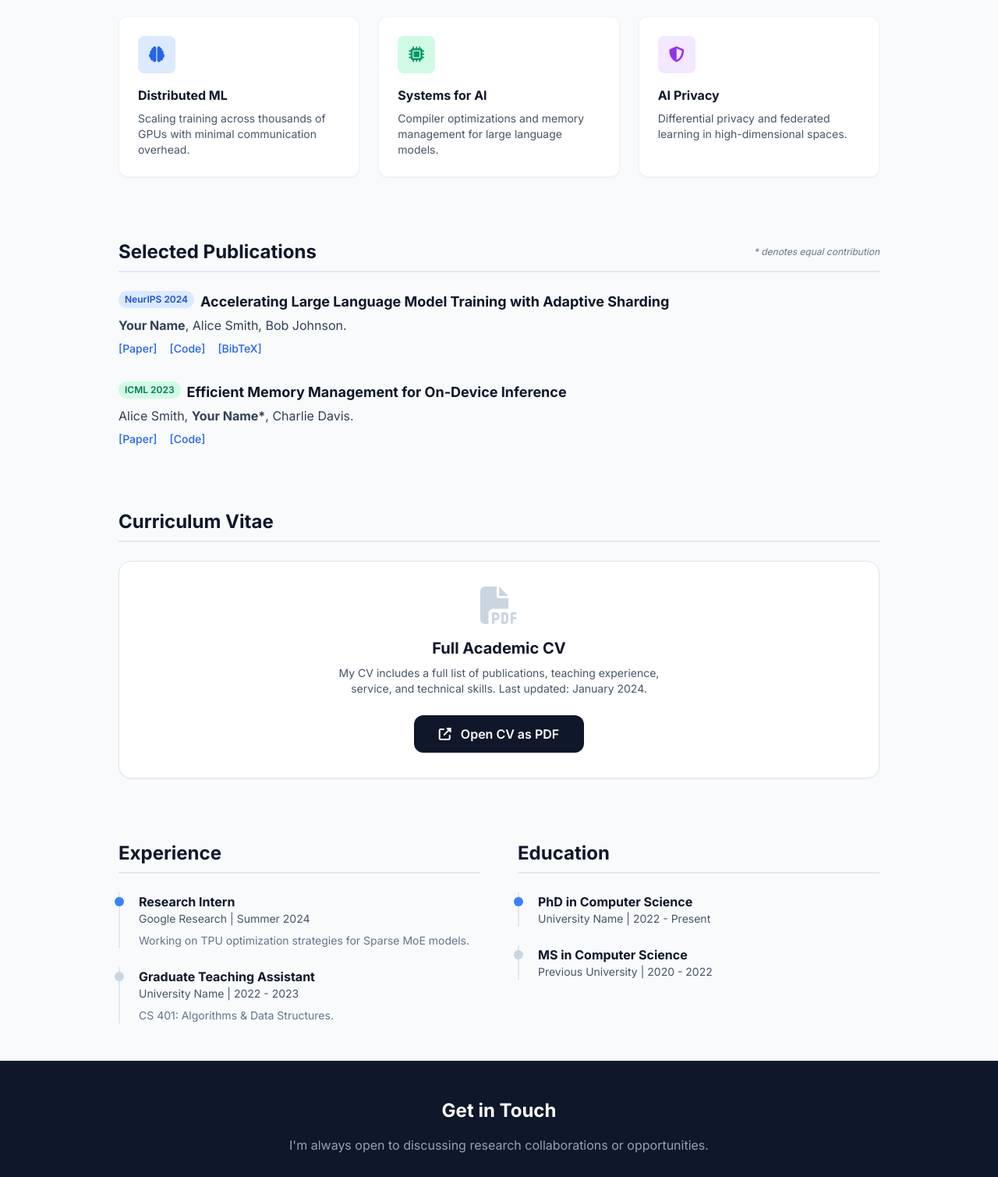
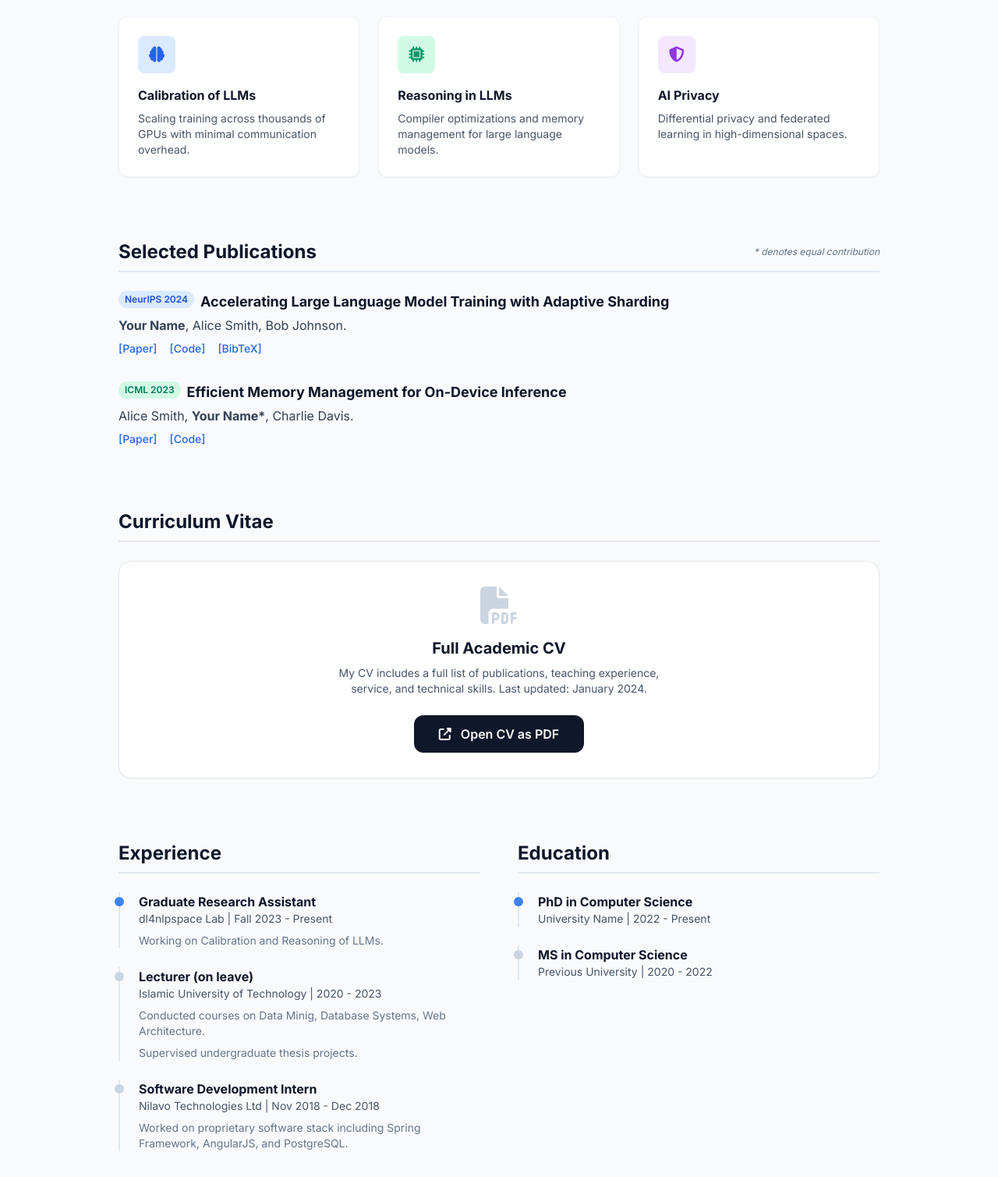
Before and after one commit to m-anas-j/m-anas-j.github.io, a plain HTML site: page index.html in a window 1280 px wide. Shown: the part 776-2285 px from the top of the page at 78% size. Drawn offline with nearby package versions, Linux system fonts and the light colour scheme.

Commit message:
Revise profile details and update experience section
Updated personal information and project details in the academic profile.

```diff
--- a/index.html
+++ b/index.html
@@ -3,7 +3,7 @@
 <head>
     <meta charset="UTF-8">
     <meta name="viewport" content="width=device-width, initial-scale=1.0">
-    <title>Academic Profile | CS PhD Student</title>
+    <title>Mohammad Anas Jawad | CS PhD Student</title>
     <script src="https://cdn.tailwindcss.com"></script>
     <link rel="stylesheet" href="https://cdnjs.cloudflare.com/ajax/libs/font-awesome/6.4.0/css/all.min.css">
     <style>
@@ -58,16 +58,16 @@
                 <img src="profile_picture.jpg" alt="Profile" class="w-full h-full object-cover">
             </div>
             <div class="text-center md:text-left">
-                <h1 class="text-4xl md:text-5xl font-extrabold mb-4">Your Name</h1>
-                <p class="text-xl text-slate-300 font-light mb-6">PhD Student in Computer Science @ University Name</p>
+                <h1 class="text-4xl md:text-5xl font-extrabold mb-4">Mohammad Anas Jawad</h1>
+                <p class="text-xl text-slate-300 font-light mb-6">PhD Student in Computer Science @ University of Illinois Chicago</p>
                 <div class="flex flex-wrap justify-center md:justify-start gap-4">
-                    <a href="mailto:email@university.edu" class="flex items-center gap-2 bg-white/10 hover:bg-white/20 px-4 py-2 rounded-lg transition text-sm">
-                        <i class="fas fa-envelope"></i> email@university.edu
+                    <a href="mailto:mjawad4@uic.edu" class="flex items-center gap-2 bg-white/10 hover:bg-white/20 px-4 py-2 rounded-lg transition text-sm">
+                        <i class="fas fa-envelope"></i> mjawad4@uic.edu
                     </a>
-                    <a href="https://scholar.google.com" target="_blank" class="flex items-center gap-2 bg-white/10 hover:bg-white/20 px-4 py-2 rounded-lg transition text-sm">
+                    <a href="https://scholar.google.com/citations?user=tYYf9kEAAAAJ&hl=en" target="_blank" class="flex items-center gap-2 bg-white/10 hover:bg-white/20 px-4 py-2 rounded-lg transition text-sm">
                         <i class="fas fa-graduation-cap"></i> Google Scholar
                     </a>
-                    <a href="https://github.com/yourusername" target="_blank" class="flex items-center gap-2 bg-white/10 hover:bg-white/20 px-4 py-2 rounded-lg transition text-sm">
+                    <a href="https://github.com/m-anas-j" target="_blank" class="flex items-center gap-2 bg-white/10 hover:bg-white/20 px-4 py-2 rounded-lg transition text-sm">
                         <i class="fab fa-github"></i> GitHub
                     </a>
                     <a href="cv.pdf" target="_blank" class="flex items-center gap-2 bg-white text-slate-900 hover:bg-slate-100 px-4 py-2 rounded-lg transition text-sm font-bold shadow-lg">
@@ -101,14 +101,14 @@
                     <div class="w-12 h-12 bg-blue-100 text-blue-600 rounded-lg flex items-center justify-center mb-4">
                         <i class="fas fa-brain text-xl"></i>
                     </div>
-                    <h3 class="font-bold mb-2">Distributed ML</h3>
+                    <h3 class="font-bold mb-2">Calibration of LLMs</h3>
                     <p class="text-sm text-slate-600">Scaling training across thousands of GPUs with minimal communication overhead.</p>
                 </div>
                 <div class="p-6 bg-white rounded-xl shadow-sm border border-slate-100 section-card">
                     <div class="w-12 h-12 bg-emerald-100 text-emerald-600 rounded-lg flex items-center justify-center mb-4">
                         <i class="fas fa-microchip text-xl"></i>
                     </div>
-                    <h3 class="font-bold mb-2">Systems for AI</h3>
+                    <h3 class="font-bold mb-2">Reasoning in LLMs</h3>
                     <p class="text-sm text-slate-600">Compiler optimizations and memory management for large language models.</p>
                 </div>
                 <div class="p-6 bg-white rounded-xl shadow-sm border border-slate-100 section-card">
@@ -187,15 +187,22 @@
                 <div class="space-y-6">
                     <div class="relative pl-6 border-l-2 border-slate-200">
                         <div class="absolute w-3 h-3 bg-blue-500 rounded-full -left-[7px] top-1.5"></div>
-                        <h4 class="font-bold">Research Intern</h4>
-                        <p class="text-sm text-slate-600">Google Research | Summer 2024</p>
-                        <p class="text-sm mt-2 text-slate-500">Working on TPU optimization strategies for Sparse MoE models.</p>
+                        <h4 class="font-bold">Graduate Research Assistant</h4>
+                        <p class="text-sm text-slate-600">dl4nlpspace Lab | Fall 2023 - Present</p>
+                        <p class="text-sm mt-2 text-slate-500">Working on Calibration and Reasoning of LLMs.</p>
                     </div>
                     <div class="relative pl-6 border-l-2 border-slate-200">
                         <div class="absolute w-3 h-3 bg-slate-300 rounded-full -left-[7px] top-1.5"></div>
-                        <h4 class="font-bold">Graduate Teaching Assistant</h4>
-                        <p class="text-sm text-slate-600">University Name | 2022 - 2023</p>
-                        <p class="text-sm mt-2 text-slate-500">CS 401: Algorithms & Data Structures.</p>
+                        <h4 class="font-bold">Lecturer (on leave)</h4>
+                        <p class="text-sm text-slate-600">Islamic University of Technology | 2020 - 2023</p>
+                        <p class="text-sm mt-2 text-slate-500">Conducted courses on Data Minig, Database Systems, Web Architecture.</p>
+                        <p class="text-sm mt-2 text-slate-500">Supervised undergraduate thesis projects.</p>
+                    </div>
+                    <div class="relative pl-6 border-l-2 border-slate-200">
+                        <div class="absolute w-3 h-3 bg-slate-300 rounded-full -left-[7px] top-1.5"></div>
+                        <h4 class="font-bold">Software Development Intern</h4>
+                        <p class="text-sm text-slate-600">Nilavo Technologies Ltd | Nov 2018 - Dec 2018</p>
+                        <p class="text-sm mt-2 text-slate-500">Worked on proprietary software stack including Spring Framework, AngularJS, and PostgreSQL.</p>
                     </div>
                 </div>
             </section>
```
